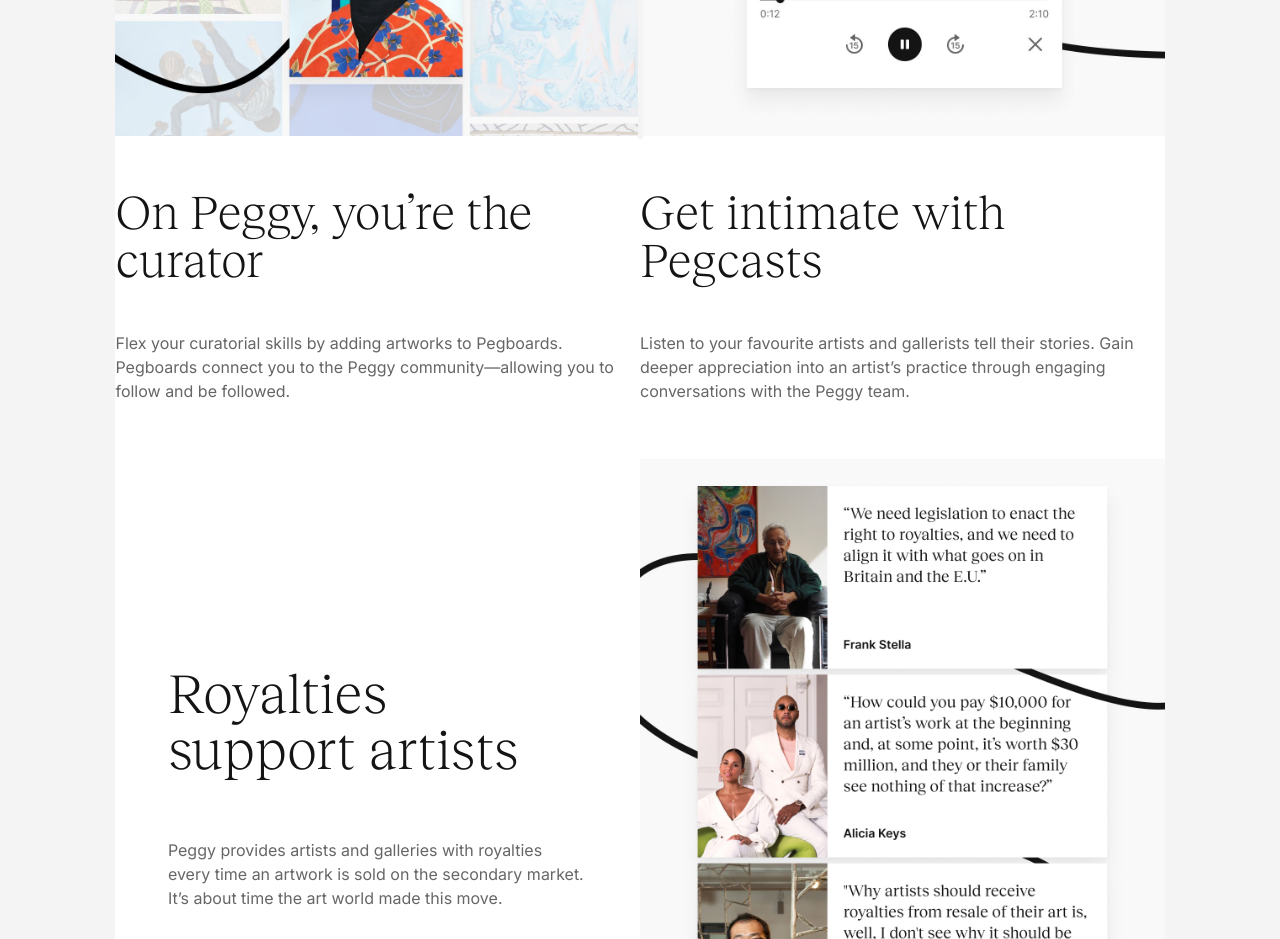
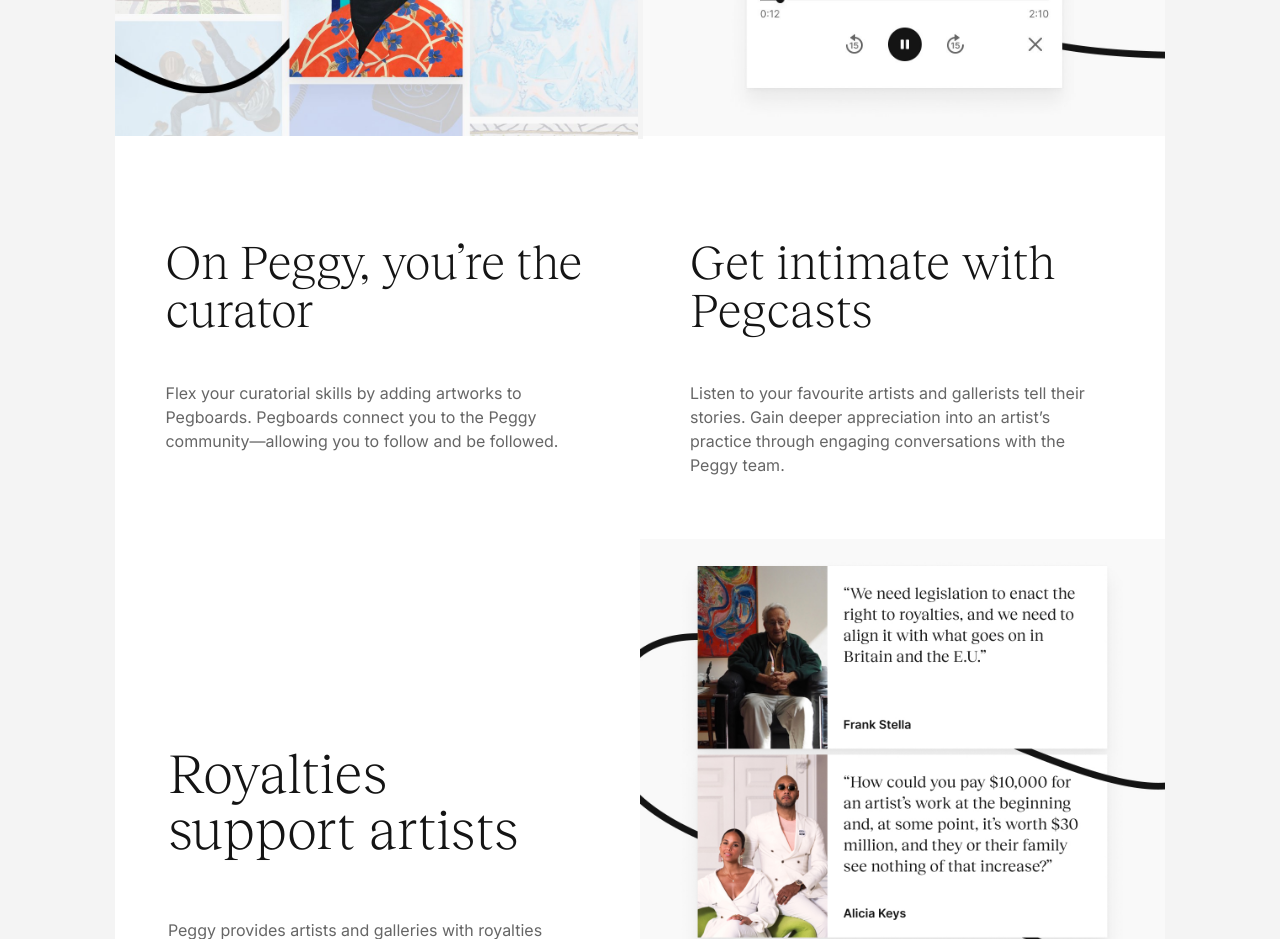
Before and after one commit to lazyaf0/peggy, a plain HTML site: page index.html in a window 1280 px wide. Shown: the part 3740-4679 px from the top of the page. Drawn offline with Linux system fonts and the light colour scheme.

Commit message:
Third Commit

```diff
--- a/style.css
+++ b/style.css
@@ -297,12 +297,13 @@
 
 .peg
 {
-    height: 40vh;
+    display: flex;
+    height: 50vh;
 }
 
 .peg-left
 {
-    /* padding: 50px; */
+    padding: 50px;
     /* margin: 10px; */
     float: left;
     width: 50%;
```
